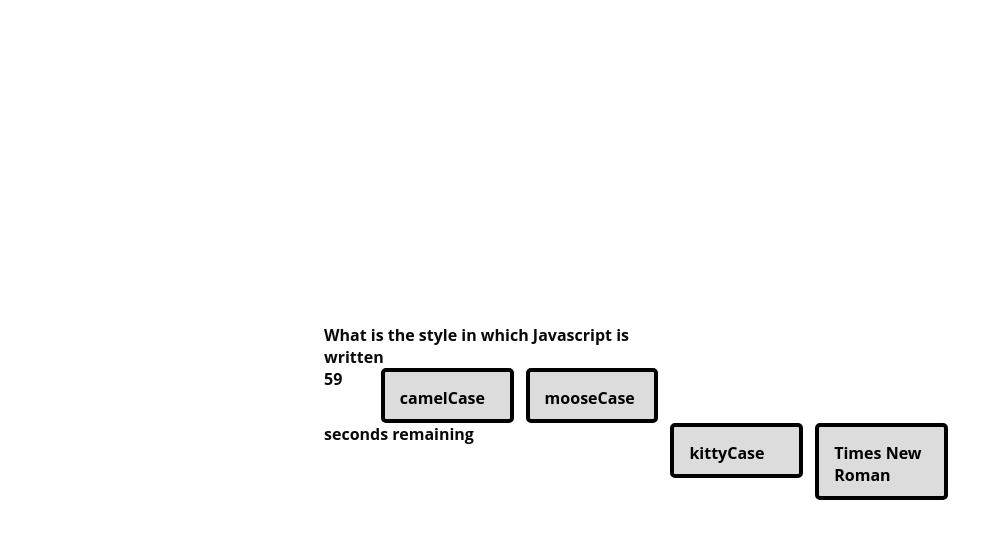
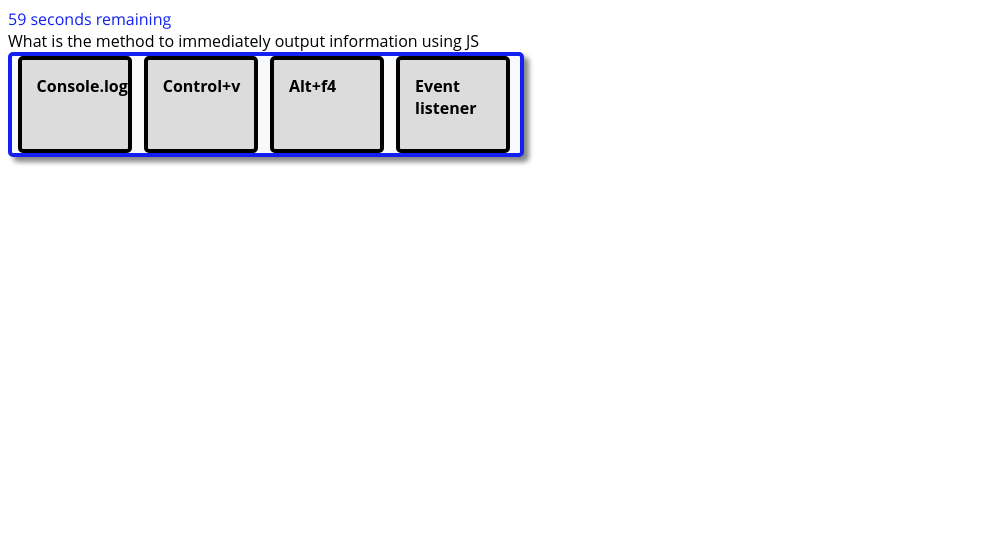
Before and after one commit to MikeK1639/JavaScript-Quiz, a plain HTML site: page index.html in a window 1280 px wide. Both pictures are taken after a click on the element "Start Game". Shown: the whole page, without its empty margins (0-1003 px from the left). Drawn offline with Linux system fonts and the light colour scheme.

Commit message:
Final changes for the time being

```diff
--- a/index.html
+++ b/index.html
@@ -15,20 +15,22 @@
 		<div id='quiz'></div>
 		<div class='button' id="start">Start Game</div>
 
-		<div class='button' id="lose">DO NOT PRESS</div>
+		<div class='button' id="lose">DO NOT PRESS</div></div>
 	</body1>
 <!-- this is a test -->
 
 
 
-<body2>
+<body2 class="hidden">
+	<div id="Timer"></div>
+	<div id="Q"></div>
 	<div class="container2">
-		<div id="Q"></div>
+
 		<div class='button' id="A"></div>
 		<div class='button' id="B"></div>
 		<div class='button' id="C"></div>
 		<div class='button' id="D"></div>
-		<div id="Timer"></div>
+
 
 
 	</div>
@@ -37,7 +39,7 @@
 
 
 
-	</div>
+
 
 
 
--- a/js/script.js
+++ b/js/script.js
@@ -3,8 +3,7 @@ function startTimer (){
     if (timeLeft == 0) {
       clearTimeout(timerId);
       console.log("timer check")
-      timer.style.visibility = 'visible';
-      startButton.style.visibility = 'hidden';
+
     } else {
       timer.innerHTML = timeLeft + ' seconds remaining';
       timeLeft--;
@@ -16,51 +15,60 @@ function startTimer (){
   var timerId = setInterval(countdown, 1000);
 
 
+}
+function checkanswer(event) {
+  var choice=event.target.id
+  if (choice==questions[qindex].correctAnswer){
+    console.log("correct");
+    qindex++
+    changequestion();
+  } else{
+    console.log("incorrect");
+  }
 
 }
-
 
 
 const startButton = document.querySelector("#start");
 const lose = document.querySelector("#lose");
 lose.addEventListener("click", function () { startButton.style.visibility = 'hidden'; });
-document.querySelector("body1").style.visibility="visible"
-document.querySelector("body2").style.visibility="hidden"
+document.querySelector("body1").classList.remove("hidden")
+document.querySelector("body2").classList.add("hidden")
 var questions = {
   [0]: {
     question: "What is the method to immediately output information using JS",
     choices: ["Console.log", "Control+v", "Alt+f4", "Event listener"],
-    correctAnswer: 0
+    correctAnswer: "A"
   },
 
   [1]: {
     question: "What is the style in which Javascript is written",
     choices: ["mooseCase", "camelCase", "Times New Roman", "kittyCase"],
-    correctAnswer: 1
+    correctAnswer: "B"
   },
 
   [2]: {
     question: "What is a selection of strings used for a loop in JS",
     choices: ["Array", "Variable", "Div", "Repository"],
-    correctAnswer: 0
+    correctAnswer: "A"
   },
 
   [3]: {
     question: "What is the git command for pushing changes to the chosen branch?",
     choices: ["git push", "git pull", "git it started", "get it started in here"],
-    correctAnswer: 0
+    correctAnswer: "A"
   },
 
   [4]: {
     question: "What is the correct HTML tag for inserting a break?",
-    choices: ["breakIt", "<br>", "<h1>", "Insert-Break"],
-    correctAnswer: 1
+    choices: ["breakIt", "br", "h1", "Insert-Break"],
+    correctAnswer: "B"
   },
 
   [5]: {
     questions: "When is it necessary to use the var keyword?",
     choices: ["variable", ".var", "Variable", "var"],
-    correctAnswer: 3
+    correctAnswer: "D"
 
   }
 }
@@ -72,8 +80,11 @@ const D=document.querySelector("#D")
 
 
 let qindex=0
+function changequestion(){
+  quizlength= Object.getOwnPropertyNames(quiz).length
+  if(questions<quizlength)
   console.log(questions[qindex]);
-qindex++
+
   let q=questions[qindex].question
   let a=questions[qindex].choices[0]
   let b=questions[qindex].choices[1]
@@ -86,23 +97,23 @@ B.innerHTML=b
   C.innerHTML=c
   D.innerHTML=d
 
-
+}
 
 
 
 
 // Link questions answers to timer
-// Put answers on page(all buttons??)
 // May need continue button
 // API for locally stored scores
 // Must keep record!
-// Touch+Tips
 
 
 
-function startbutton() {
-  document.querySelector("body1").style.visibility="hidden"
-document.querySelector("body2").style.visibility="visible"
+
+function startbutton()
+ { changequestion()
+  document.querySelector("body1").classList.add("hidden")
+document.querySelector("body2").classList.remove("hidden")
   console.log("Have Fun!")
   for (let i = 0; i < 6; i++) {
     const element = questions[i].choices;
@@ -112,7 +123,7 @@ document.querySelector("body2").style.visibility="visible"
   startTimer();
 }
 startButton.addEventListener("click", startbutton)
-A.addEventListener("click", function(){console.log("A")}),
-B.addEventListener("click", function(){console.log("B")})
-C.addEventListener("click", function(){console.log("C")})
-D.addEventListener("click", function(){console.log("D")})
+A.addEventListener("click", checkanswer)
+B.addEventListener("click", checkanswer)
+C.addEventListener("click", checkanswer)
+D.addEventListener("click", checkanswer)
--- a/styles.css
+++ b/styles.css
@@ -1,10 +1,19 @@
 body {
     font-family: Open Sans;
+    display:flex
+
 }
 
-h1 {
+body1 {
+    visibility: visible;
+    height: 100%;
+    width: 100%;
+    align-self: center;
+    margin-left: 18%;
+}
 
-
+.hidden {
+    display: none;
 }
 
 #title {
@@ -63,9 +72,37 @@ button {
     box-shadow: 5px 5px 5px #888;
 }
 
+.container2 {
+    flex: content;
+    flex-direction: column;
+    flex-wrap: wrap;
+    display: flex;
+    flex-direction: row;
+    width: 95%;
+    height: 75%;
+    justify-content: center;
+    background-color: #f8f9fb;
+    border:4px solid #1221f1;
+    border-radius:5px;
+    color: #090909;
+    font-weight: bold;
+    box-shadow: 5px 5px 5px #888;
+}
+
+Q {
+
+
+
+
+}
 
 #Timer {
-    position: relative;
+    text-align: start;
+
+    text-rendering: geometricPrecision;
+
+    color: #1221f1;
 
     padding: 20 20 20 20 ;
+
 }
```
Lines whose indentation alone changed are shown as unchanged.
